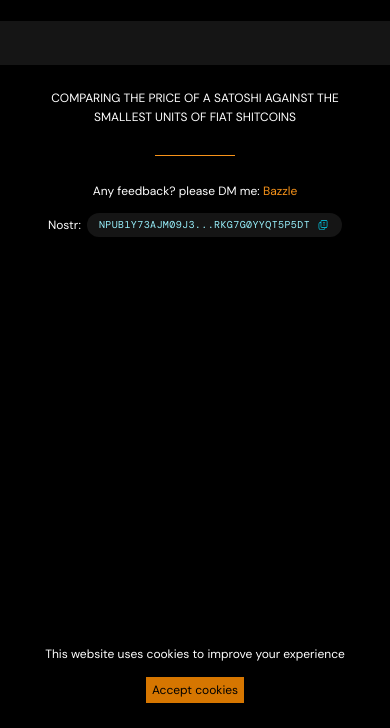
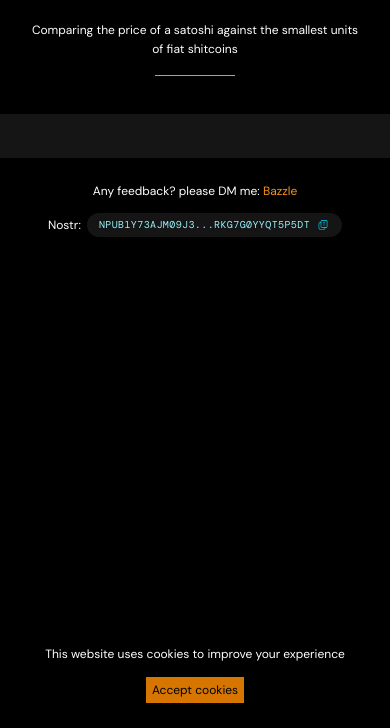
Before and after one commit to bazzle/Satoshi-Power-deprecated, a website: page index.html in a window 390 px wide. Shown: the part 116-844 px from the top of the page. Drawn offline with nearby package versions, Linux system fonts and the light colour scheme; no server answers.

Commit message:
Move the about section to top on mobile

```diff
--- a/index.html
+++ b/index.html
@@ -39,8 +39,16 @@
                 </div>
             </div>
         </header>
-        <main>
-            <div class="o-row o-row--lighter">
+        <main class="o-main">
+			<div class="o-row o-about o-main__about">
+				<div class="o-about__inner">
+					<p>
+						Comparing the price of a satoshi against the smallest units of fiat shitcoins
+					</p>
+					<hr/>
+				</div>
+			</div>
+            <div class="o-row o-row--lighter o-main__prices">
                 <div class="o-row-container--wider main-content" id="js-app"></div>
             </div>
         </main>
@@ -48,10 +56,6 @@
     <footer>
         <div class="o-row o-footer">
             <div class="o-row-container--wider o-footer__container">
-                <p class="o-footer__signoff">
-                    Comparing the price of a satoshi against the smallest units of fiat shitcoins
-                </p>
-                <hr/>
                 <p>
                     Any feedback? please DM me: <a href="https://twitter.com/bazzle">Bazzle</a><br>
                     <p class="c-nostr-copy">
--- /dev/null
+++ b/src/styles/2-objects/_about.scss
@@ -0,0 +1,11 @@
+.o-about{
+	&__inner{
+		width: 100%;
+		display: flex;
+		flex-direction: column;
+		align-items: center;
+		p{
+			text-align: center;
+		}
+	}
+}
--- /dev/null
+++ b/src/styles/2-objects/_main.scss
@@ -0,0 +1,9 @@
+.o-main{
+	display: flex;
+	flex-direction: column;
+	&__about{
+		@include break(tablet){
+			order: 1;
+		}
+	}
+}
--- a/src/styles/main.scss
+++ b/src/styles/main.scss
@@ -9,8 +9,10 @@
 @import '1-base/base';
 @import '1-base/utilities';
 
+@import '2-objects/main';
 @import '2-objects/row';
 @import '2-objects/header';
+@import '2-objects/about';
 @import '2-objects/currency-grid';
 @import '2-objects/cookie-banner';
 @import '2-objects/footer';
```
Also changed, not shown: assets/styles/main.css.
